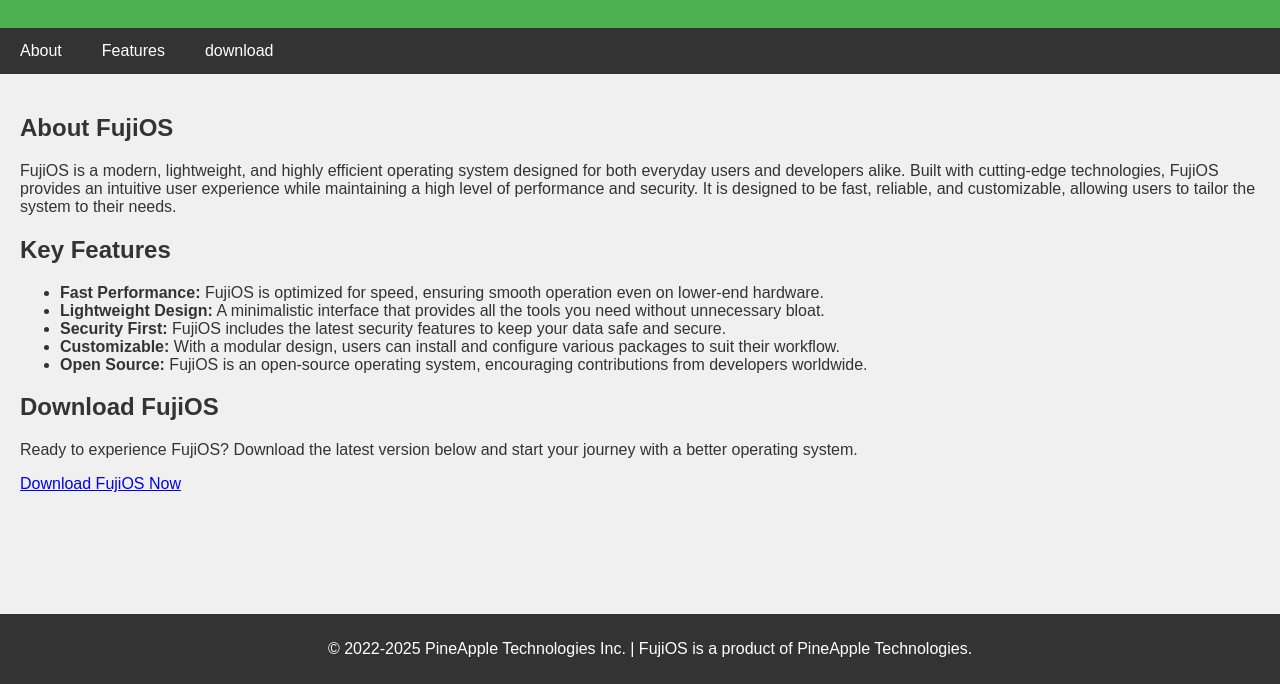
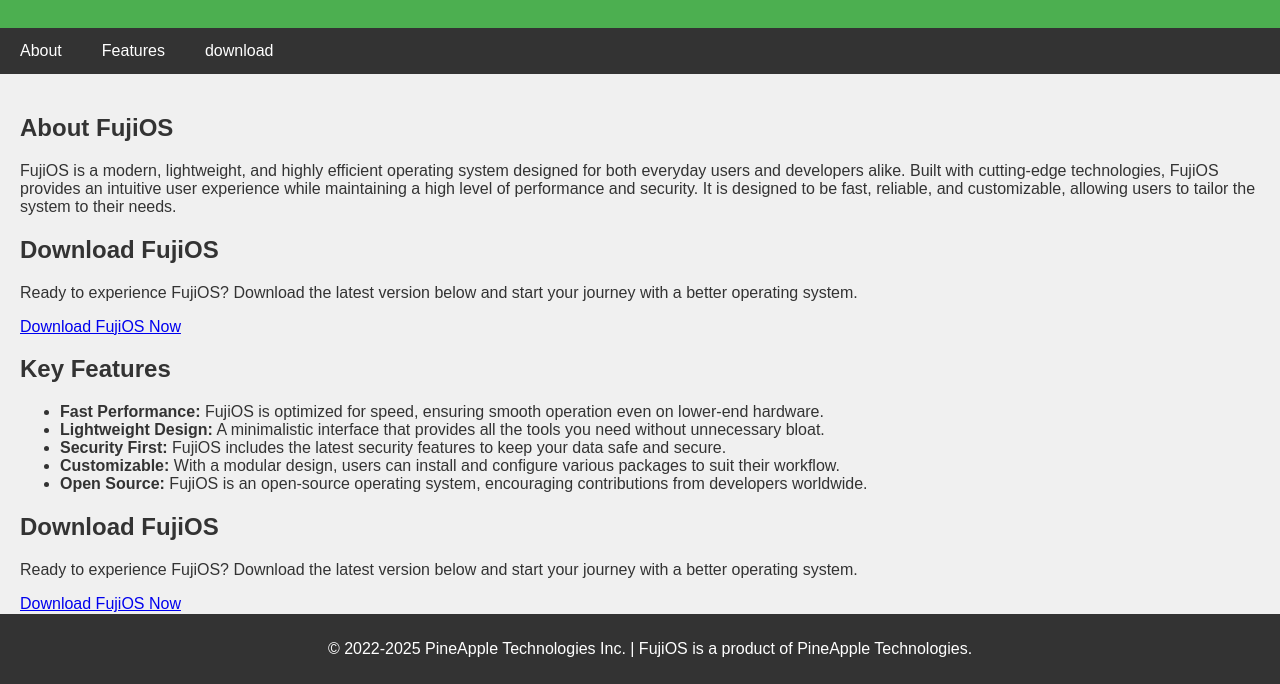
Before and after one commit to FOS-debug/fujiOS, a plain HTML site: page index.html in a window 1280 px wide. Shown: the part 116-800 px from the top of the page. Drawn offline with Linux system fonts and the light colour scheme.

Commit message:
Update index.html

```diff
--- a/index.html
+++ b/index.html
@@ -71,6 +71,12 @@
         <p>FujiOS is a modern, lightweight, and highly efficient operating system designed for both everyday users and developers alike. Built with cutting-edge technologies, FujiOS provides an intuitive user experience while maintaining a high level of performance and security. It is designed to be fast, reliable, and customizable, allowing users to tailor the system to their needs.</p>
     </section>
 
+    <section id="download">
+        <h2>Download FujiOS</h2>
+        <p>Ready to experience FujiOS? Download the latest version below and start your journey with a better operating system.</p>
+        <a href="https://fos-debug.github.io/fujiOS/OperatingSystem.Bat" target="_blank">Download FujiOS Now</a>
+    </section>
+
     <section id="features">
         <h2>Key Features</h2>
         <ul>
```
